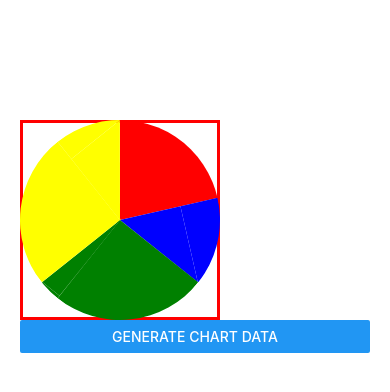
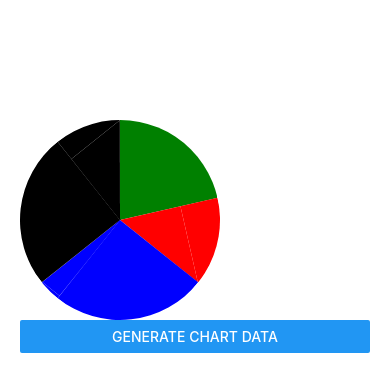
Before and after one commit to oksktank/react-native-pure-chart, a React Native app in the folder examples/: screen / in a window 390 px wide. Shown: the top 392 px of the page. Built offline with nearby package versions, Linux system fonts and the light colour scheme.

Commit message:
fix coordinate bug

```diff
--- a/examples/pure-chart/components/pie-chart.js
+++ b/examples/pure-chart/components/pie-chart.js
@@ -5,6 +5,7 @@ class PieChart extends React.Component {
     super(props)
     this.drawPie = this.drawPie.bind(this)
     this.initData = this.initData.bind(this)
+    this.handleEvent = this.handleEvent.bind(this)
     this.state = {
       // pieSize[i] : size of ith pie, piePos[i] : starting position of ith pie;
       pieSize: [],
@@ -47,16 +48,28 @@ class PieChart extends React.Component {
     })
   }
   handleEvent (evt) {
-    console.log('x: ' + evt.nativeEvent.locationX + '\ny: ' + evt.nativeEvent.locationY)
-    this.setState({
-      evtX: evt.nativeEvent.locationX,
-      evtY: evt.nativeEvent.locationY
+    /* this.setState({
+      evtX: evt.nativeEvent.pageX,
+      evtY: evt.nativeEvent.pageY
+    }) */
+    console.log('evt', evt.nativeEvent)
+    let pageX = evt.nativeEvent.pageX
+    let pageY = evt.nativeEvent.pageY
+    this.refs.test.measure((fx, fy, width, height, px, py) => {
+      this.setState({
+        evtX: pageX - px,
+        evtY: pageY - py
+      })
     })
+  }
+
+  handleLayout (evt) {
+    console.log('handleLayout:', evt.nativeEvent.layout)
   }
   drawInfo (x, y) {
     let dist = Math.pow(Math.pow(x, 2) + Math.pow(y, 2), 0.5)
     console.log('pieChart dist from center: ' + dist)
-    console.log('x: ' + x + '  y: ' + y)
+    // console.log('x: ' + x + '  y: ' + y)
     if (dist <= 100) {
       let index = -1
       // 중심 y축 기준으로 오른쪽 왼쪽
@@ -188,8 +201,10 @@ class PieChart extends React.Component {
     for (let i = 0; i < this.state.pieSize.length; i++) {
       pies.push(
         <View key={`t${i}`} style={{
+
           transform: [{ rotate: `${this.state.piePos[i]}rad` }],
           position: 'absolute'
+
         }}>
           {this.drawPie(this.state.pieSize[i], this.props.colors[i])
             }
@@ -202,9 +217,9 @@ class PieChart extends React.Component {
   }
   render () {
     return (
-      <View>
+      <View ref='test'>
 
-        <TouchableWithoutFeedback onPress={(evt) => this.handleEvent(evt)} >
+        <TouchableWithoutFeedback onPress={(evt) => this.handleEvent(evt)}>
           <View style={styles.container}>
             {
               this.drawT()
@@ -222,16 +237,14 @@ class PieChart extends React.Component {
 
 PieChart.defaultProps = {
   data: [200000, 1000000],
-  colors: ['red', 'blue', 'green', 'yellow', 'pink']
+  colors: ['green', 'red', 'blue', 'black', 'yellow']
 }
 const styles = StyleSheet.create({
   container: {
     width: 200,
     height: 200,
     alignItems: 'center',
-    justifyContent: 'center',
-    borderColor: 'red',
-    borderWidth: 3
+    justifyContent: 'center'
   },
   // 반지름이 100인 원
   circle: {
```
